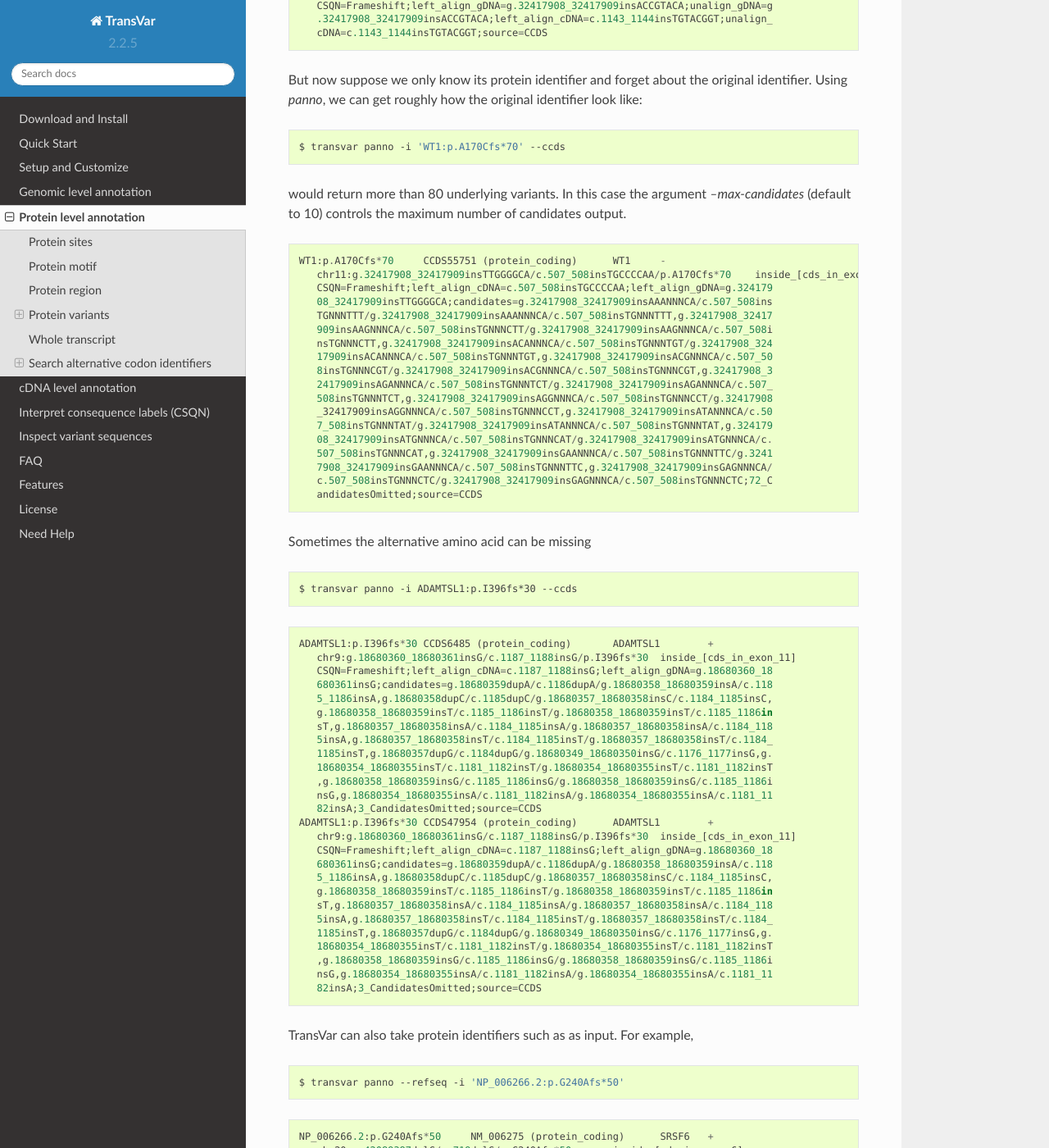
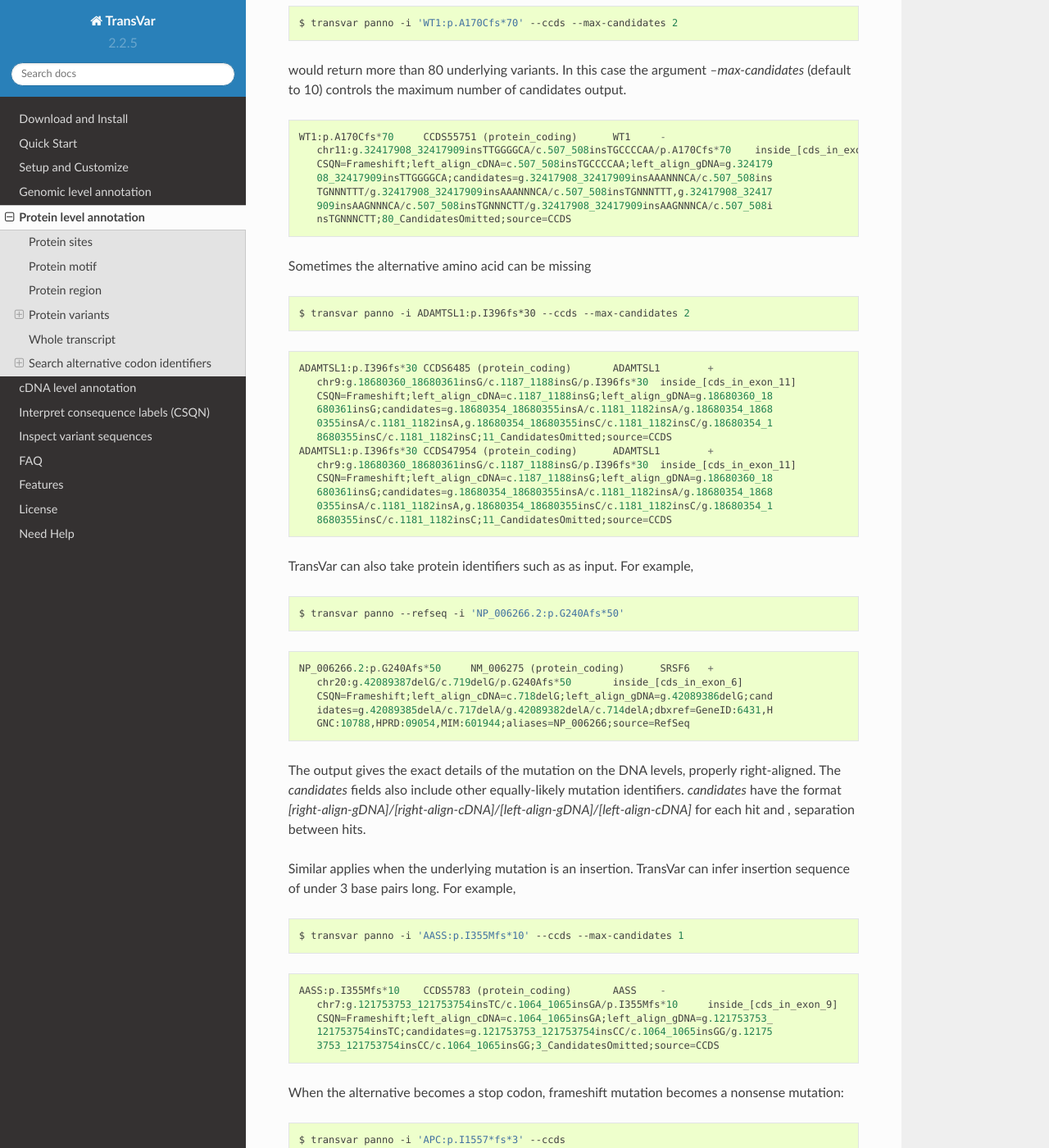
Before and after one commit to zwdzwd/transvar, a Sphinx documentation site: the page built from docs/source/annotation_from_protein_level.rst, in a window 1280 px wide and 1400 px high, scrolled down 5386 px. Shown: the whole window at 82% size. Built offline with Sphinx 7.4.7 and the Read the Docs theme 2.0.0, drawn with Linux system fonts in a browser that asks for light colours; some of the changed text lies outside the part shown.

```diff
--- a/docs/source/annotation_from_protein_level.rst
+++ b/docs/source/annotation_from_protein_level.rst
@@ -206,7 +206,7 @@
 
 .. code:: bash
 
-   $ transvar panno --refseq -i 'PTEN:p.T319fs*1'
+   $ transvar panno --refseq -i 'PTEN:p.T319fs*1' --max-candidates 2
 
 ::
 
@@ -215,8 +215,8 @@
       CSQN=Frameshift;left_align_cDNA=c.954_955insTA;left_align_gDNA=g.89720803_897
       20804insTA;candidates=g.89720803_89720804insTG/c.954_955insTG/g.89720803_8972
       0804insTG/c.954_955insTG,g.89720804_89720807delACTT/c.955_958delACTT/g.897207
-      99_89720802delTACT/c.950_953delTACT;dbxref=GeneID:5728,HGNC:9588,MIM:601728;a
-      liases=NP_000305;source=RefSeq
+      99_89720802delTACT/c.950_953delTACT;1_CandidatesOmitted;dbxref=GeneID:5728,HG
+      NC:9588,MIM:601728;aliases=NP_000305;source=RefSeq
 
 In this example, both deletion `c.950_953delTACT` and insertion `c.954_955insTA` are possible. Both insertion involves fewer nucleotides and is chosen as the most likely inference. Deletion is given in the `candidates` tag.
 
@@ -224,24 +224,15 @@
 
 .. code:: bash
 
-   $ transvar panno --ccds -i 'A1BG:p.G132fs*2'
+   $ transvar panno --ccds -i 'A1BG:p.G132fs*2' --max-candidates 1
 
 ::
 
    A1BG:p.G132fs*2	CCDS12976 (protein_coding)	A1BG	-
       chr19:g.58863868delC/c.395delG/p.G132fs*2	inside_[cds_in_exon_4]
       CSQN=Frameshift;left_align_cDNA=c.394delG;left_align_gDNA=g.58863867delC;cand
-      idates=g.58863873delG/c.393delC/g.58863869delG/c.389delC,g.58863867_58863868i
-      nsTAAA/c.394_395insTTTA/g.58863867_58863868insTAAA/c.394_395insTTTA,g.5886386
-      7_58863868insTAAG/c.394_395insCTTA/g.58863867_58863868insTAAG/c.394_395insCTT
-      A,g.58863867_58863868insTAAT/c.394_395insATTA/g.58863867_58863868insTAAT/c.39
-      4_395insATTA,g.58863867_58863868insTACA/c.394_395insTGTA/g.58863867_58863868i
-      nsTACA/c.394_395insTGTA,g.58863867_58863868insTACG/c.394_395insCGTA/g.5886386
-      7_58863868insTACG/c.394_395insCGTA,g.58863867_58863868insTACT/c.394_395insAGT
-      A/g.58863867_58863868insTACT/c.394_395insAGTA,g.58863867_58863868insTAGA/c.39
-      4_395insTCTA/g.58863867_58863868insTAGA/c.394_395insTCTA,g.58863867_58863868i
-      nsTAGG/c.394_395insCCTA/g.58863867_58863868insTAGG/c.394_395insCCTA;4_Candida
-      tesOmitted;source=CCDS
+      idates=g.58863873delG/c.393delC/g.58863869delG/c.389delC;13_CandidatesOmitted
+      ;source=CCDS
 
 Frameshift variants can be difficult since there might be too many valid underlying nucleotide variants.
 Suppose we have a relatively long insertion,
@@ -282,7 +273,7 @@
 
 .. code:: bash
 
-   $ transvar panno -i 'WT1:p.A170Cfs*70' --ccds
+   $ transvar panno -i 'WT1:p.A170Cfs*70' --ccds --max-candidates 2
 
 would return more than 80 underlying variants. In this case the argument `--max-candidates` (default to 10) controls the maximum number of candidates output.
 
@@ -294,53 +285,28 @@
       08_32417909insTTGGGGCA;candidates=g.32417908_32417909insAAANNNCA/c.507_508ins
       TGNNNTTT/g.32417908_32417909insAAANNNCA/c.507_508insTGNNNTTT,g.32417908_32417
       909insAAGNNNCA/c.507_508insTGNNNCTT/g.32417908_32417909insAAGNNNCA/c.507_508i
-      nsTGNNNCTT,g.32417908_32417909insACANNNCA/c.507_508insTGNNNTGT/g.32417908_324
-      17909insACANNNCA/c.507_508insTGNNNTGT,g.32417908_32417909insACGNNNCA/c.507_50
-      8insTGNNNCGT/g.32417908_32417909insACGNNNCA/c.507_508insTGNNNCGT,g.32417908_3
-      2417909insAGANNNCA/c.507_508insTGNNNTCT/g.32417908_32417909insAGANNNCA/c.507_
-      508insTGNNNTCT,g.32417908_32417909insAGGNNNCA/c.507_508insTGNNNCCT/g.32417908
-      _32417909insAGGNNNCA/c.507_508insTGNNNCCT,g.32417908_32417909insATANNNCA/c.50
-      7_508insTGNNNTAT/g.32417908_32417909insATANNNCA/c.507_508insTGNNNTAT,g.324179
-      08_32417909insATGNNNCA/c.507_508insTGNNNCAT/g.32417908_32417909insATGNNNCA/c.
-      507_508insTGNNNCAT,g.32417908_32417909insGAANNNCA/c.507_508insTGNNNTTC/g.3241
-      7908_32417909insGAANNNCA/c.507_508insTGNNNTTC,g.32417908_32417909insGAGNNNCA/
-      c.507_508insTGNNNCTC/g.32417908_32417909insGAGNNNCA/c.507_508insTGNNNCTC;72_C
-      andidatesOmitted;source=CCDS
+      nsTGNNNCTT;80_CandidatesOmitted;source=CCDS
 
 Sometimes the alternative amino acid can be missing
 
 .. code:: bash
 
-   $ transvar panno -i ADAMTSL1:p.I396fs*30 --ccds
+   $ transvar panno -i ADAMTSL1:p.I396fs*30 --ccds --max-candidates 2
 
 ::
 
    ADAMTSL1:p.I396fs*30	CCDS6485 (protein_coding)	ADAMTSL1	+
       chr9:g.18680360_18680361insG/c.1187_1188insG/p.I396fs*30	inside_[cds_in_exon_11]
       CSQN=Frameshift;left_align_cDNA=c.1187_1188insG;left_align_gDNA=g.18680360_18
-      680361insG;candidates=g.18680359dupA/c.1186dupA/g.18680358_18680359insA/c.118
-      5_1186insA,g.18680358dupC/c.1185dupC/g.18680357_18680358insC/c.1184_1185insC,
-      g.18680358_18680359insT/c.1185_1186insT/g.18680358_18680359insT/c.1185_1186in
-      sT,g.18680357_18680358insA/c.1184_1185insA/g.18680357_18680358insA/c.1184_118
-      5insA,g.18680357_18680358insT/c.1184_1185insT/g.18680357_18680358insT/c.1184_
-      1185insT,g.18680357dupG/c.1184dupG/g.18680349_18680350insG/c.1176_1177insG,g.
-      18680354_18680355insT/c.1181_1182insT/g.18680354_18680355insT/c.1181_1182insT
-      ,g.18680358_18680359insG/c.1185_1186insG/g.18680358_18680359insG/c.1185_1186i
-      nsG,g.18680354_18680355insA/c.1181_1182insA/g.18680354_18680355insA/c.1181_11
-      82insA;3_CandidatesOmitted;source=CCDS
+      680361insG;candidates=g.18680354_18680355insA/c.1181_1182insA/g.18680354_1868
+      0355insA/c.1181_1182insA,g.18680354_18680355insC/c.1181_1182insC/g.18680354_1
+      8680355insC/c.1181_1182insC;11_CandidatesOmitted;source=CCDS
    ADAMTSL1:p.I396fs*30	CCDS47954 (protein_coding)	ADAMTSL1	+
       chr9:g.18680360_18680361insG/c.1187_1188insG/p.I396fs*30	inside_[cds_in_exon_11]
       CSQN=Frameshift;left_align_cDNA=c.1187_1188insG;left_align_gDNA=g.18680360_18
-      680361insG;candidates=g.18680359dupA/c.1186dupA/g.18680358_18680359insA/c.118
-      5_1186insA,g.18680358dupC/c.1185dupC/g.18680357_18680358insC/c.1184_1185insC,
-      g.18680358_18680359insT/c.1185_1186insT/g.18680358_18680359insT/c.1185_1186in
-      sT,g.18680357_18680358insA/c.1184_1185insA/g.18680357_18680358insA/c.1184_118
-      5insA,g.18680357_18680358insT/c.1184_1185insT/g.18680357_18680358insT/c.1184_
-      1185insT,g.18680357dupG/c.1184dupG/g.18680349_18680350insG/c.1176_1177insG,g.
-      18680354_18680355insT/c.1181_1182insT/g.18680354_18680355insT/c.1181_1182insT
-      ,g.18680358_18680359insG/c.1185_1186insG/g.18680358_18680359insG/c.1185_1186i
-      nsG,g.18680354_18680355insA/c.1181_1182insA/g.18680354_18680355insA/c.1181_11
-      82insA;3_CandidatesOmitted;source=CCDS
+      680361insG;candidates=g.18680354_18680355insA/c.1181_1182insA/g.18680354_1868
+      0355insA/c.1181_1182insA,g.18680354_18680355insC/c.1181_1182insC/g.18680354_1
+      8680355insC/c.1181_1182insC;11_CandidatesOmitted;source=CCDS
 
 
 TransVar can also take protein identifiers such as  as input. For example,
@@ -364,17 +330,15 @@
 
 .. code:: bash
 
-   $ transvar panno -i 'AASS:p.I355Mfs*10' --ccds
+   $ transvar panno -i 'AASS:p.I355Mfs*10' --ccds --max-candidates 1
 
 ::
 
    AASS:p.I355Mfs*10	CCDS5783 (protein_coding)	AASS	-
-      chr7:g.121753753_121753754insGC/c.1064_1065insGC/p.I355Mfs*10	inside_[cds_in_exon_9]
-      CSQN=Frameshift;left_align_cDNA=c.1064_1065insGC;left_align_gDNA=g.121753753_
-      121753754insGC;candidates=g.121753754_121753755insCA/c.1064_1065insGT/g.12175
-      3753_121753754insAC/c.1063_1064insTG,g.121753753_121753754insCC/c.1064_1065in
-      sGG/g.121753753_121753754insCC/c.1064_1065insGG,g.121753753_121753754insTC/c.
-      1064_1065insGA/g.121753753_121753754insTC/c.1064_1065insGA;source=CCDS
+      chr7:g.121753753_121753754insTC/c.1064_1065insGA/p.I355Mfs*10	inside_[cds_in_exon_9]
+      CSQN=Frameshift;left_align_cDNA=c.1064_1065insGA;left_align_gDNA=g.121753753_
+      121753754insTC;candidates=g.121753753_121753754insCC/c.1064_1065insGG/g.12175
+      3753_121753754insCC/c.1064_1065insGG;3_CandidatesOmitted;source=CCDS
 
 When the alternative becomes a stop codon, frameshift mutation becomes a nonsense mutation:
 
@@ -460,12 +424,12 @@
 ::
 
    origin_id	alt_id	chrm	codon1	codon2	transcripts_choice
+   DHODH:G152R	DHODH.p.G124	chr16	72050942-72050943-72050944
+      72050942-72050943-72050944	NM_001361[RefSeq]/XM_005255827[RefSeq]
    DHODH:G152R	DHODH.p.G16	chr16	72050942-72050943-72050944
       72050942-72050943-72050944	NM_001361[RefSeq]/XM_005255828[RefSeq]
    DHODH:G152R	DHODH.p.G9	chr16	72050942-72050943-72050944
       72050942-72050943-72050944	NM_001361[RefSeq]/XM_005255829[RefSeq]
-   DHODH:G152R	DHODH.p.G124	chr16	72050942-72050943-72050944
-      72050942-72050943-72050944	NM_001361[RefSeq]/XM_005255827[RefSeq]
 
 TransVar outputs genomic positions of codons based on original transcript (4th column in the output) and alternative transcript (5th column in the output). The potential transcript usages are also appended.
 
@@ -484,18 +448,18 @@
       21971173-21971174-21971175	CCDS6510[CCDS]/CCDS6511[CCDS],CCDS56565[CCDS]/CCDS6511[CCDS]
    CDKN2A:p.61	CDKN2A.p.75	chr9	21971175-21971176-21971177
       21971176-21971177-21971178	CCDS6510[CCDS]/CCDS6511[CCDS],CCDS56565[CCDS]/CCDS6511[CCDS]
+   CDKN2A:p.69	CDKN2A.p.84	chr9	21971151-21971152-21971153
+      21971149-21971150-21971151	CCDS6510[CCDS]/CCDS6511[CCDS],CCDS56565[CCDS]/CCDS6511[CCDS]
+   CDKN2A:p.69	CDKN2A.p.83	chr9	21971151-21971152-21971153
+      21971152-21971153-21971154	CCDS6510[CCDS]/CCDS6511[CCDS],CCDS56565[CCDS]/CCDS6511[CCDS]
+   CDKN2A:p.69	CDKN2A.p.55	chr9	21971194-21971195-21971196
+      21971193-21971194-21971195	CCDS6511[CCDS]/CCDS6510[CCDS],CCDS6511[CCDS]/CCDS56565[CCDS]
    CDKN2A:p.69	CDKN2A.p.54	chr9	21971194-21971195-21971196
       21971196-21971197-21971198	CCDS6511[CCDS]/CCDS6510[CCDS],CCDS6511[CCDS]/CCDS56565[CCDS]
-   CDKN2A:p.69	CDKN2A.p.55	chr9	21971194-21971195-21971196
-      21971193-21971194-21971195	CCDS6511[CCDS]/CCDS6510[CCDS],CCDS6511[CCDS]/CCDS56565[CCDS]
-   CDKN2A:p.69	CDKN2A.p.83	chr9	21971151-21971152-21971153
-      21971152-21971153-21971154	CCDS6510[CCDS]/CCDS6511[CCDS],CCDS56565[CCDS]/CCDS6511[CCDS]
-   CDKN2A:p.69	CDKN2A.p.84	chr9	21971151-21971152-21971153
-      21971149-21971150-21971151	CCDS6510[CCDS]/CCDS6511[CCDS],CCDS56565[CCDS]/CCDS6511[CCDS]
+   ERBB2:p.755	ERBB2.p.725	chr17	37880219-37880220-37880221
+      37880219-37880220-37880221	CCDS32642[CCDS]/CCDS45667[CCDS]
    ERBB2:p.755	ERBB2.p.785	chr17	37881024-37881025-37881026
       37881024-37881025-37881026	CCDS45667[CCDS]/CCDS32642[CCDS]
-   ERBB2:p.755	ERBB2.p.725	chr17	37880219-37880220-37880221
-      37880219-37880220-37880221	CCDS32642[CCDS]/CCDS45667[CCDS]
 
 outputs
 
@@ -536,23 +500,23 @@
 ::
 
    origin_id	alt_id	chrm	codon1	codon2	transcripts_choice
+   MET:p.1010	MET.p.991	chr7	116411932-116411933-116411934
+      116411932-116411933-116411934	XM_005250353[RefSeq]/NM_001127500[RefSeq]
+   MET:p.1010	MET.p.973	chr7	116411932-116411933-116411934
+      116411932-116411933-116411934	XM_005250353[RefSeq]/NM_000245[RefSeq]
+   MET:p.1010	MET.p.543	chr7	116411932-116411933-116411934
+      116411932-116411933-116411934	XM_005250353[RefSeq]/XM_005250354[RefSeq]
+   MET:p.1010	MET.p.1029	chr7	116411989-116411990-116411991
+      116411989-116411990-116411991	NM_001127500[RefSeq]/XM_005250353[RefSeq]
+   MET:p.1010	MET.p.992	chr7	116411989-116411990-116411991
+      116411989-116411990-116411991	NM_001127500[RefSeq]/NM_000245[RefSeq]
    MET:p.1010	MET.p.562	chr7	116411989-116411990-116411991
       116411989-116411990-116411991	NM_001127500[RefSeq]/XM_005250354[RefSeq]
-   MET:p.1010	MET.p.1029	chr7	116411989-116411990-116411991
-      116411989-116411990-116411991	NM_001127500[RefSeq]/XM_005250353[RefSeq]
-   MET:p.1010	MET.p.973	chr7	116411932-116411933-116411934
-      116411932-116411933-116411934	XM_005250353[RefSeq]/NM_000245[RefSeq]
+   MET:p.1010	MET.p.1047	chr7	116412043-116414935-116414936
+      116412043-116414935-116414936	NM_000245[RefSeq]/XM_005250353[RefSeq]
+   MET:p.1010	MET.p.1028	chr7	116412043-116414935-116414936
+      116412043-116414935-116414936	NM_000245[RefSeq]/NM_001127500[RefSeq]
    MET:p.1010	MET.p.580	chr7	116412043-116414935-116414936
       116412043-116414935-116414936	NM_000245[RefSeq]/XM_005250354[RefSeq]
-   MET:p.1010	MET.p.991	chr7	116411932-116411933-116411934
-      116411932-116411933-116411934	XM_005250353[RefSeq]/NM_001127500[RefSeq]
-   MET:p.1010	MET.p.543	chr7	116411932-116411933-116411934
-      116411932-116411933-116411934	XM_005250353[RefSeq]/XM_005250354[RefSeq]
-   MET:p.1010	MET.p.1028	chr7	116412043-116414935-116414936
-      116412043-116414935-116414936	NM_000245[RefSeq]/NM_001127500[RefSeq]
-   MET:p.1010	MET.p.992	chr7	116411989-116411990-116411991
-      116411989-116411990-116411991	NM_001127500[RefSeq]/NM_000245[RefSeq]
-   MET:p.1010	MET.p.1047	chr7	116412043-116414935-116414936
-      116412043-116414935-116414936	NM_000245[RefSeq]/XM_005250353[RefSeq]
 
 Since MET.p.992 is in the list, the two identifiers might be due to the same genomic mutation.
```
Also changed, not shown: 2 other files.
